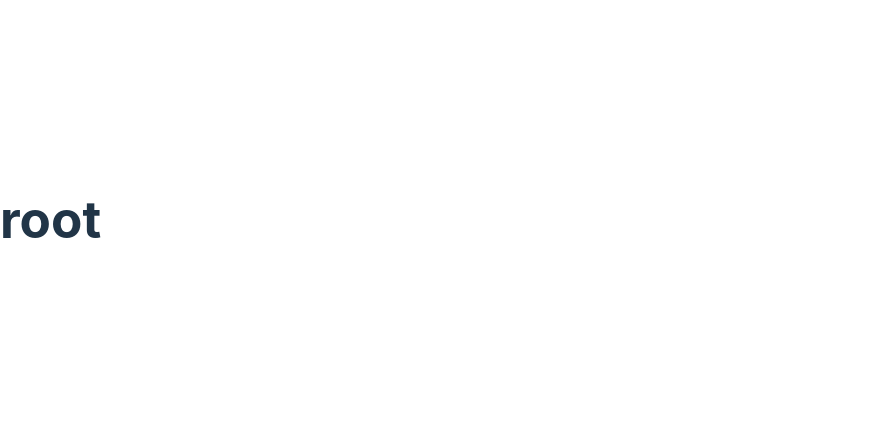
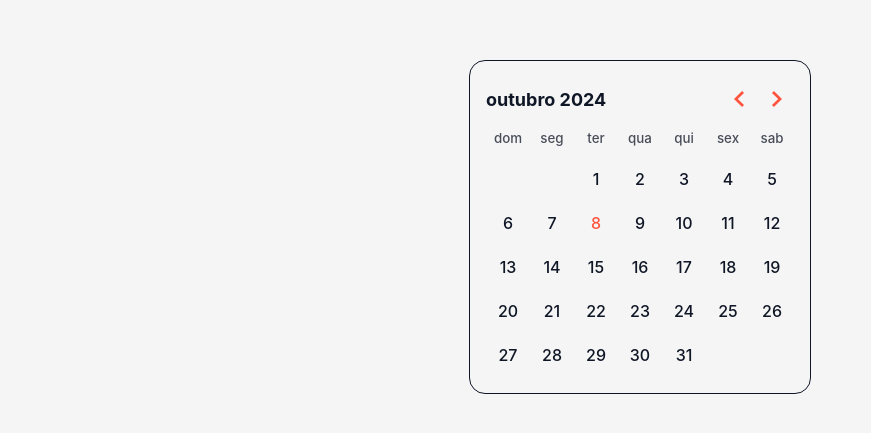
Before and after one commit to lsalatiel/schedule-system, a React (Vite) app in the folder src/frontend/: page / in a window 1280 px wide. Shown: the part 181-614 px from the top of the page, without its empty margins (0-871 px from the left). Built offline with nearby package versions, Linux system fonts and the light colour scheme.

Commit message:
feat: add root view

```diff
--- a/src/frontend/src/index.css
+++ b/src/frontend/src/index.css
@@ -1,68 +1,67 @@
 :root {
     font-family: Inter, system-ui, Avenir, Helvetica, Arial, sans-serif;
     line-height: 1.5;
-    font-weight: 400;
+    font-weight: 500;
 
-    color-scheme: light dark;
-    color: rgba(255, 255, 255, 0.87);
-    background-color: #242424;
+    color: #0F1626;
+    background-color: #F5F5F5;
 
     font-synthesis: none;
     text-rendering: optimizeLegibility;
     -webkit-font-smoothing: antialiased;
     -moz-osx-font-smoothing: grayscale;
 }
-
-a {
-    font-weight: 500;
-    color: #646cff;
-    text-decoration: inherit;
-}
-a:hover {
-    color: #535bf2;
-}
-
-body {
-    margin: 0;
-    display: flex;
-    place-items: center;
-    min-width: 320px;
-    min-height: 100vh;
-}
-
+/*  */
+/* a { */
+/*     font-weight: 500; */
+/*     color: #646cff; */
+/*     text-decoration: inherit; */
+/* } */
+/* a:hover { */
+/*     color: #535bf2; */
+/* } */
+/*  */
+/* body { */
+/*     margin: 0; */
+/*     display: flex; */
+/*     place-items: center; */
+/*     min-width: 320px; */
+/*     min-height: 100vh; */
+/* } */
+/*  */
 h1 {
     font-size: 3.2em;
     line-height: 1.1;
 }
-
-button {
-    border-radius: 8px;
-    border: 1px solid transparent;
-    padding: 0.6em 1.2em;
-    font-size: 1em;
-    font-weight: 500;
-    font-family: inherit;
-    background-color: #1a1a1a;
-    cursor: pointer;
-    transition: border-color 0.25s;
-}
-button:hover {
-    border-color: #646cff;
-}
-button:focus,
-button:focus-visible {
-    outline: 4px auto -webkit-focus-ring-color;
-}
-
-@media (prefers-color-scheme: light) {
-    :root {
-        color: #213547;
-        background-color: #ffffff;
-    }
-    a:hover {
-        color: #747bff;
-    }
-    button {
-        background-color: #f9f9f9;
-    }
-}
+/*  */
+/* button { */
+/*     border-radius: 8px; */
+/*     border: 1px solid transparent; */
+/*     padding: 0.6em 1.2em; */
+/*     font-size: 1em; */
+/*     font-weight: 500; */
+/*     font-family: inherit; */
+/*     background-color: #1a1a1a; */
+/*     cursor: pointer; */
+/*     transition: border-color 0.25s; */
+/* } */
+/* button:hover { */
+/*     border-color: #646cff; */
+/* } */
+/* button:focus, */
+/* button:focus-visible { */
+/*     outline: 4px auto -webkit-focus-ring-color; */
+/* } */
+/*  */
+/* @media (prefers-color-scheme: light) { */
+/*     :root { */
+/*         color: #213547; */
+/*         background-color: #ffffff; */
+/*     } */
+/*     a:hover { */
+/*         color: #747bff; */
+/*     } */
+/*     button { */
+/*         background-color: #f9f9f9; */
+/*     } */
+/* } */
--- a/src/frontend/src/views/Root.tsx
+++ b/src/frontend/src/views/Root.tsx
@@ -1,9 +1,55 @@
+import { useState } from "react";
 import React from "react";
+import { DayPicker } from "react-day-picker";
+import "react-day-picker/style.css";
+import { ptBR } from "date-fns/locale";
+import "./root.css";
 
 export default function Root() {
+    const [selectedDate, setSelectedDate] = useState<Date | undefined>();
+    const [selectedTime, setSelectedTime] = useState<string | undefined>();
+
+    const availableTimes = [
+        "09:00",
+        "10:00",
+        "11:00",
+        "12:00",
+        "13:00",
+        "14:00",
+        "15:00",
+        "16:00",
+        "17:00",
+        "18:00"
+    ]
+
     return (
-        <div>
-            <h1>root</h1>
+        <div className="calendar-container">
+            <div className="calendar-inside-container">
+                <DayPicker
+                    locale={ptBR}
+                    mode="single"
+                    selected={selectedDate}
+                    onSelect={setSelectedDate}
+                />
+            </div>
+
+            {selectedDate && (
+                <div className="time-selection">
+                    <h3>Selecione um horário:</h3>
+                    <ul className="time-options">
+                        {availableTimes.map((time) => (
+                            <li key={time}>
+                                <button
+                                    className={`time-button ${selectedTime === time ? "selected" : ""}`}
+                                    onClick={() => setSelectedTime(time)}
+                                >
+                                    {time}
+                                </button>
+                            </li>
+                        ))}
+                    </ul>
+                </div>
+            )}
         </div>
     );
 }
--- /dev/null
+++ b/src/frontend/src/views/root.css
@@ -0,0 +1,64 @@
+.rdp-root {
+    --rdp-accent-color: #FF533D; /* Change the accent color to indigo. */
+    --rdp-today-color: #FF533D;
+}
+
+.calendar-container {
+    display: flex;
+    justify-content: center;
+    align-items: center;
+    height: 100vh; /* Full viewport height to center vertically */
+}
+
+.calendar-inside-container {
+    display: flex;
+    flex-direction: column;
+    align-items: center;
+    border: 0.1em solid #0F1626; /* Adjust the color and thickness as needed */
+    border-radius: 1em; /* Rounded corners */
+    padding: 1em; /* Optional: adds space around the calendar */
+}
+
+.time-selection {
+    margin-top: 1.5em;
+    text-align: center;
+    padding: 2em;
+}
+
+.time-options {
+    list-style: none;
+    padding: 0;
+    display: grid;
+    grid-template-columns: repeat(auto-fit, minmax(120px, 1fr)); /* Responsive grid */
+    /* flex-direction: column; */
+    gap: 0.65em;
+    /* justify-content: center; */
+}
+
+.time-button {
+    padding: 0.75em 1.5em;
+    border: 0.1em solid #0F1626;
+    border-radius: 0.6em;
+    background-color: #F5F5F5;
+    cursor: pointer;
+    transition: background-color 0.2s, transform 0.2s;
+}
+
+.time-button:hover {
+    background-color: #FF533D;
+    color: white;
+}
+
+.time-button.selected {
+    background-color: #FF533D;
+    color: white;
+    transform: scale(1.05);
+}
+
+.DayPicker {
+    border: 2px solid #4A90E2; /* Adjust the color and thickness as needed */
+    border-radius: 15px; /* Rounded corners */
+    padding: 20px; /* Optional: adds space around the calendar */
+    background-color: white; /* Optional: background color */
+    box-shadow: 0 4px 8px rgba(0, 0, 0, 0.1); /* Optional: subtle shadow for a raised effect */
+}
```
